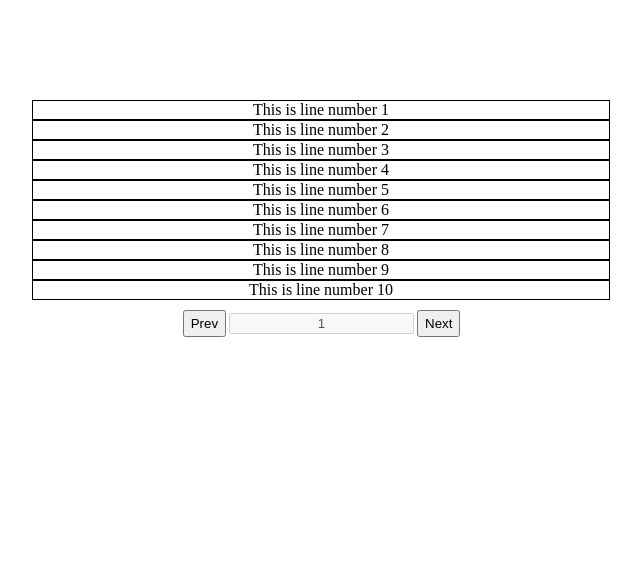
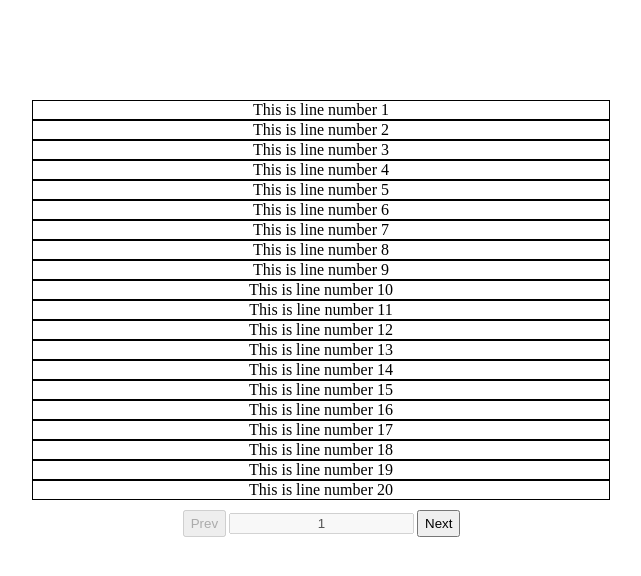
Before and after one commit to abhinit2050/Vanilla-js-projects, a plain HTML site: page Pagination/index.html in a window 1280 px wide. Shown: the whole page, without its empty margins (288-929 px from the left). Drawn offline with Linux system fonts and the light colour scheme.

Commit message:
pagination

```diff
--- a/Pagination/index.js
+++ b/Pagination/index.js
@@ -1,4 +1,4 @@
-const allItems = new Array(200).fill().map((_,index)=> `This is line number ${index+1}`);
+const allItems = new Array(100).fill().map((_,index)=> `This is line number ${index+1}`);
 const prevBtn = document.querySelector('#prevBtn');
 const nextBtn = document.querySelector('#nextBtn');
 const pageNoDisplay = document.querySelector('#pageNoDisplay');
@@ -12,13 +12,58 @@ const itemStyle = {
     border:'1px solid black'
 }
 const parentContainer = document.querySelector('.paginationContainer');
-const itemsPerPage = 10;
-const totalPages = Math.ceil(allItems.length/itemsPerPage)
+const itemsPerPage = 20;
+const totalPages = Math.ceil(allItems.length/itemsPerPage);
 
-allItems.forEach((item, index)=>{
+function renderListGenerator(){
+     pageNoDisplay.value = currentPageNumber;
+    let startIndex = (currentPageNumber-1)*itemsPerPage
+    let renderList = allItems.slice(startIndex, startIndex+itemsPerPage);
+    main(renderList);
+}
+
+
+function main(arr){
+    if(currentPageNumber >= 1){
+        parentContainer.replaceChildren();
+    }
+
+    if(currentPageNumber<=1){
+        prevBtn.disabled = true;
+    }
+
+    if(currentPageNumber >= totalPages){
+        nextBtn.disabled = true;
+    }
+
+    if(currentPageNumber>1 && currentPageNumber < totalPages){
+        prevBtn.disabled = false;
+        nextBtn.disabled = false;
+    }
+
+    arr.forEach((item, index)=>{
     if(index >= itemsPerPage) return; // Only render the first page for now
     const rowElement = document.createElement('div');
     rowElement.textContent = item;
     Object.assign(rowElement.style, itemStyle);
     parentContainer.appendChild(rowElement);
 })
+}
+
+nextBtn.addEventListener("click",()=>{
+    currentPageNumber += 1;
+    renderListGenerator();
+})
+
+prevBtn.addEventListener("click",()=>{
+    if(currentPageNumber <1) return
+    currentPageNumber -= 1;
+    renderListGenerator();
+})
+
+document.addEventListener("DOMContentLoaded",()=>{
+    currentPageNumber = 1;
+    renderListGenerator();
+})
+
+console.log('total', totalPages);
```
Also changed, not shown: Pagination/index.html (+1 -1 lines).
